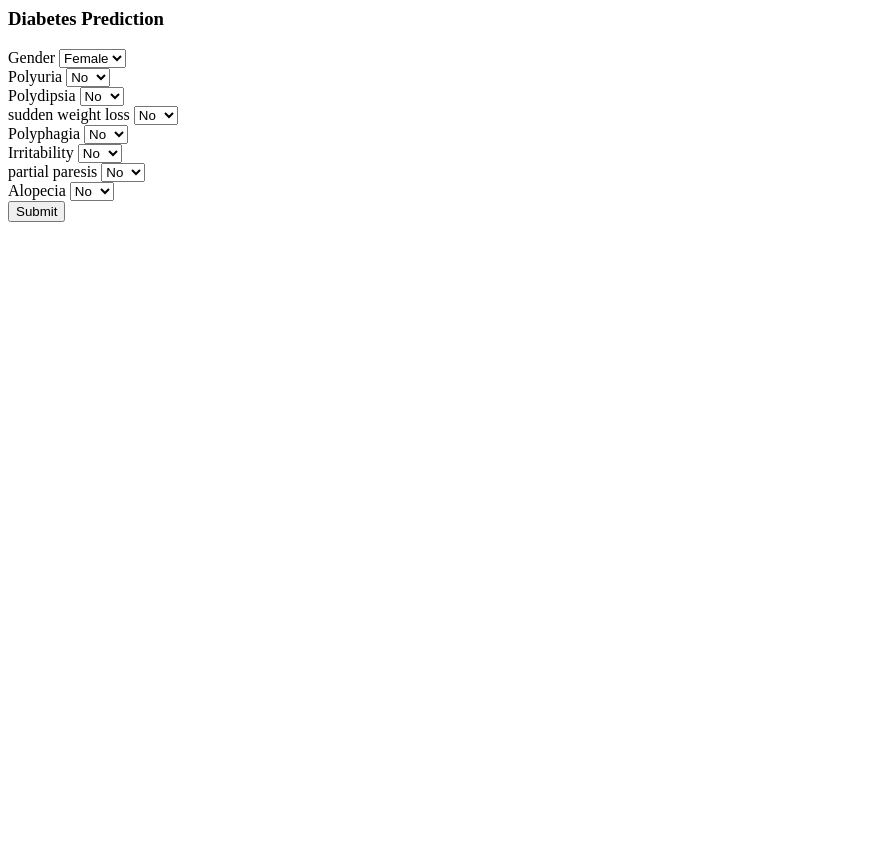
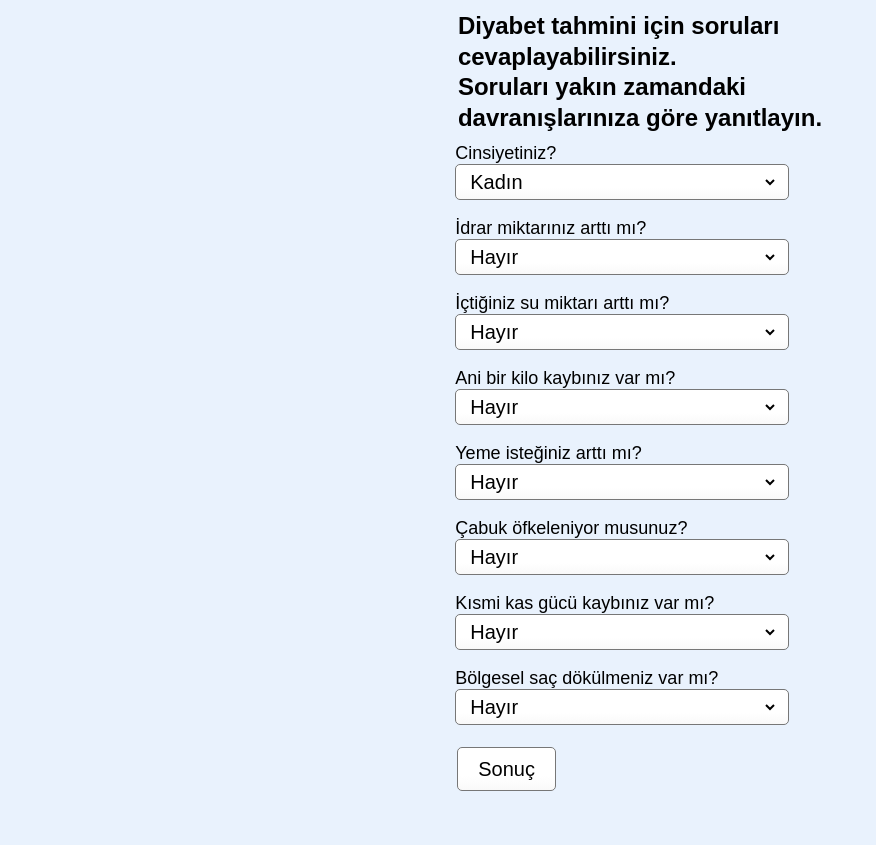
Before and after one commit to osmanbatuhansahin/diabetespred_web, a Flask app: page / in a window 1280 px wide. Shown: the whole page, without its empty margins (0-876 px from the left). Before the commit the page ends 222 px from the top, so only its background shows below. Run offline with Flask 2, Linux system fonts and the light colour scheme.

Commit message:
result page

```diff
--- a/app.py
+++ b/app.py
@@ -32,9 +32,9 @@ def result():
         result = ValuePredictor(to_predict_list)
 
         if int(result)==1:
-            prediction='You may have diabetes, see a doctor.'
+            prediction='%97 ihtimalle diyabet olabilirsin, bir doktora görün.'
         else:
-            prediction='You are healthy'
+            prediction='%97 ihtimalle sağlıklısın.'
 
         return render_template("result.html",prediction=prediction)
 
--- /dev/null
+++ b/runtime.txt
@@ -0,0 +1 @@
+python-3.8.8
--- a/templates/index.html
+++ b/templates/index.html
@@ -1,59 +1,242 @@
 <html>
+
 <body>
-    <h3>Diabetes Prediction</h3>
+    <div>
+    <h2>Diyabet tahmini için soruları</h2>
+    <h2>cevaplayabilirsiniz.</h2>
+    <h2>Soruları yakın zamandaki</h2>
+    <h2> davranışlarınıza göre yanıtlayın.</h2>
+    </div>
 
 <div>
   <form action="/result" method="POST">
-    <label for="Gender">Gender</label>
-    <select id="Gender" name="Gender">
-      <option value="0">Female</option>
-      <option value="1">Male</option>
+    <label for="standard-select">Cinsiyetiniz?</label>
+    <div class="select">
+
+    <select id="standard-select" name="Gender">
+      <option value="0">Kadın</option>
+      <option value="1">Erkek</option>
     </select>
+    <span class="focus"></span>
+
+    </div>
     <br>
-    <label for="Polyuria">Polyuria</label>
-    <select id="Polyuria" name="Polyuria">
-      <option value="0">No</option>
-      <option value="1">Yes</option>
+    <label for="standard-select">İdrar miktarınız arttı mı?</label>
+    <div class="select">
+    <select id="standard-select" name="Polyuria">
+      <option value="0">Hayır</option>
+      <option value="1">Evet</option>
     </select>
+    <span class="focus"></span>
+    </div>
+
     <br>
-    <label for="Polydipsia">Polydipsia</label>
-    <select id="Polydipsia" name="Polydipsia">
-      <option value="0">No</option>
-      <option value="1">Yes</option>
+    <label for="standard-select">İçtiğiniz su miktarı arttı mı?</label>
+    <div class="select">
+    <select id="standard-select" name="Polydipsia">
+      <option value="0">Hayır</option>
+      <option value="1">Evet</option>
     </select>
+    <span class="focus"></span>
+    </div>
+
     <br>
-    <label for="sudden weight loss">sudden weight loss</label>
-    <select id="sudden weight loss" name="sudden weight loss">
-      <option value="0">No</option>
-      <option value="1">Yes</option>
+    <label for="standard-select">Ani bir kilo kaybınız var mı?</label>
+    <div class="select">
+    <select id="standard-select" name="sudden weight loss">
+      <option value="0">Hayır</option>
+      <option value="1">Evet</option>
     </select>
+    <span class="focus"></span>
+    </div>
+
     <br>
-    <label for="Polyphagia">Polyphagia</label>
-    <select id="Polyphagia" name="Polyphagia">
-      <option value="0">No</option>
-      <option value="1">Yes</option>
+    <label for="standard-select">Yeme isteğiniz arttı mı?</label>
+    <div class="select">
+    <select id="standard-select" name="Polyphagia">
+      <option value="0">Hayır</option>
+      <option value="1">Evet</option>
     </select>
+    <span class="focus"></span>
+    </div>
+
     <br>
-    <label for="Irritability">Irritability</label>
-    <select id="Irritability" name="Irritability">
-      <option value="0">No</option>
-      <option value="1">Yes</option>
+    <label for="standard-select">Çabuk öfkeleniyor musunuz?</label>
+    <div class="select">
+    <select id="standard-select" name="Irritability">
+      <option value="0">Hayır</option>
+      <option value="1">Evet</option>
     </select>
+    <span class="focus"></span>
+
+    </div>
+
     <br>
-    <label for="partial paresis">partial paresis</label>
-    <select id="partial paresis" name="partial paresis">
-      <option value="0">No</option>
-      <option value="1">Yes</option>
+    <label for="standard-select">Kısmi kas gücü kaybınız var mı?</label>
+    <div class="select">
+    <select id="standard-select" name="partial paresis">
+      <option value="0">Hayır</option>
+      <option value="1">Evet</option>
     </select>
+    <span class="focus"></span>
+    </div>
+
     <br>
-    <label for="Alopecia">Alopecia</label>
-    <select id="Alopecia" name="Alopecia">
-      <option value="0">No</option>
-      <option value="1">Yes</option>
+    <label for="standard-select">Bölgesel saç dökülmeniz var mı?</label>
+    <div class="select">
+    <select id="standard-select" name="Alopecia">
+      <option value="0">Hayır</option>
+      <option value="1">Evet</option>
     </select>
+    <span class="focus"></span>
+    </div>
+
         <br>
-    <input type="submit" value="Submit">
+    <input type="submit" value="Sonuç">
   </form>
 </div>
+
+
+<style>
+*,
+*::before,
+*::after {
+  box-sizing: border-box;
+}
+
+:root {
+  --select-border: #777;
+  --select-focus: blue;
+  --select-arrow: var(--select-border);
+}
+
+input {
+  background-color: transparent;
+
+  text-decoration: none;
+  margin: 4px 2px;
+
+  display: grid;
+  grid-template-areas: "select";
+  align-items: center;
+  position: relative;
+  background-color: #fff;
+  background-image: linear-gradient(to top, #f9f9f9, #fff 33%);
+  border: 1px solid var(--select-border);
+  border-radius: 0.25em;
+  padding: 0.5em 1em;
+
+  font-size: 1.25rem;
+  cursor: pointer;
+  line-height: 1.1;
+
+
+}
+
+select {
+  // A reset of styles, including removing the default dropdown arrow
+  appearance: none;
+  background-color: transparent;
+  border: none;
+  padding: 0 1em 0 0;
+  margin: 0;
+  width: 100%;
+  font-family: inherit;
+  font-size: inherit;
+  cursor: inherit;
+  line-height: inherit;
+
+  // Stack above custom arrow
+  z-index: 1;
+
+  // Remove dropdown arrow in IE10 & IE11
+  // @link https://www.filamentgroup.com/lab/select-css.html
+  &::-ms-expand {
+    display: none;
+  }
+
+  // Remove focus outline, will add on alternate element
+  outline: none;
+
+
+}
+
+
+.select {
+  display: grid;
+  grid-template-areas: "select";
+  align-items: center;
+  position: relative;
+
+  select,
+  &::after {
+    grid-area: select;
+  }
+
+  min-width: 15ch;
+  max-width: 30ch;
+
+  border: 1px solid var(--select-border);
+  border-radius: 0.25em;
+  padding: 0.25em 0.5em;
+
+  font-size: 1.25rem;
+  cursor: pointer;
+  line-height: 1.1;
+
+  // Optional styles
+  // remove for transparency
+  background-color: #fff;
+  background-image: linear-gradient(to top, #f9f9f9, #fff 33%);
+
+  // Custom arrow
+  &:not(.select--multiple)::after {
+    content: "";
+    justify-self: end;
+    width: 0.8em;
+    height: 0.5em;
+    background-color: var(--select-arrow);
+    clip-path: polygon(100% 0%, 0 0%, 50% 100%);
+  }
+}
+
+// Interim solution until :focus-within has better support
+select:focus + .focus {
+  position: absolute;
+  top: -1px;
+  left: -1px;
+  right: -1px;
+  bottom: -1px;
+  border: 2px solid var(--select-focus);
+  border-radius: inherit;
+}
+
+
+
+label {
+  font-size: 1.125rem;
+  font-weight: 500;
+}
+
+.select + label {
+  margin-top: 2rem;
+}
+
+body {
+  min-height: 100vh;
+  display: grid;
+  place-content: center;
+  grid-gap: 0.5rem;
+  font-family: "Baloo 2", sans-serif;
+  background-color: #e9f2fd;
+  padding: 1rem;
+}
+
+h2 {
+  margin: 2pt;
+}
+
+</style>
+
 </body>
 </html>
```
Also changed, not shown: templates/result.html (+37 -0 lines), metric.jpg (added), requirements.txt (line endings or trailing spaces), templates/metric.jpg (added), 1 other file.
